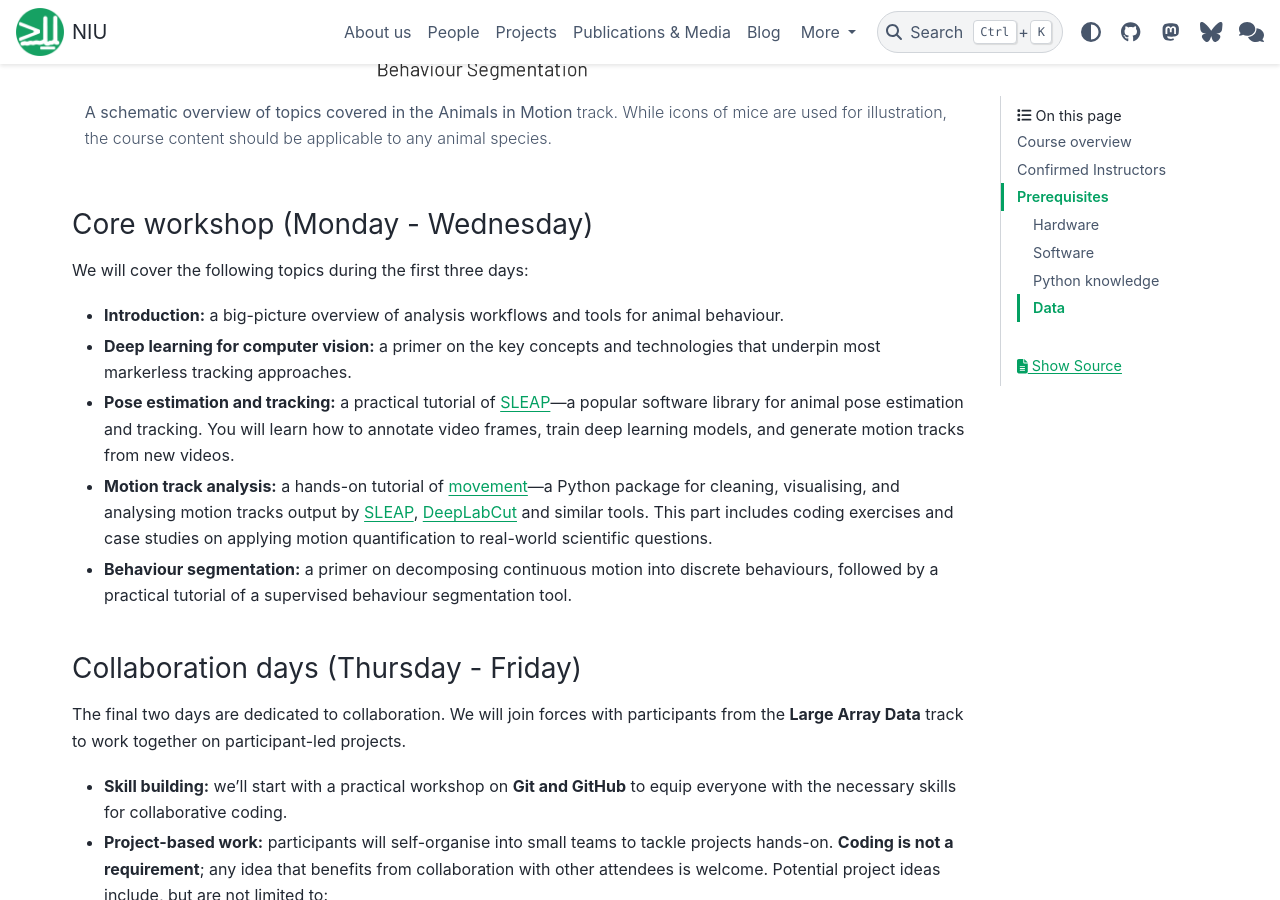
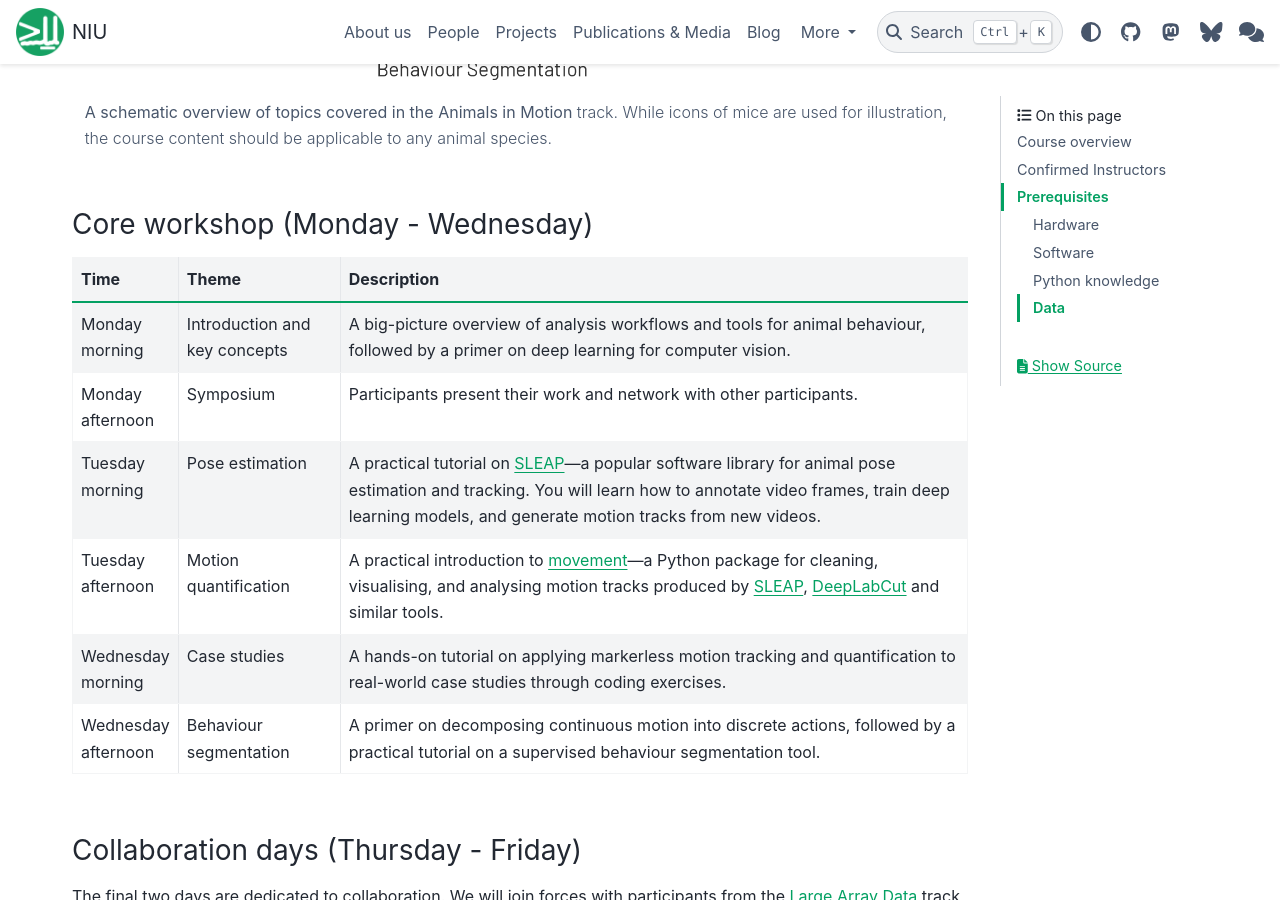
Before and after one commit to neuroinformatics-unit/neuroinformatics-unit.github.io, a Sphinx documentation site: the page built from docs/source/open-software-summer-school/2026/animals-in-motion.md, in a window 1280 px wide and 900 px high, scrolled down 1135 px. Built offline with Sphinx 7.4.7 and the PyData theme 0.15.4, drawn with Linux system fonts in a browser that asks for light colours; nearby versions of some CDN libraries.

Commit message:
Add schedule for Animals in Motion 2026 (#221)
* Add schedule as a table

* link to the large array data track page

* Update docs/source/open-software-summer-school/2026/animals-in-motion.md

Co-authored-by: Chang Huan Lo <changhuan.lo@ucl.ac.uk>

* tweak wording about movement

---------

Co-authored-by: Chang Huan Lo <changhuan.lo@ucl.ac.uk>

````diff
--- a/docs/source/open-software-summer-school/2026/animals-in-motion.md
+++ b/docs/source/open-software-summer-school/2026/animals-in-motion.md
@@ -29,18 +29,20 @@ While icons of mice are used for illustration, the course content should be appl
 ```
 
 ### Core workshop (Monday - Wednesday)
-We will cover the following topics during the first three days:
 
-* **Introduction:** a big-picture overview of analysis workflows and tools for animal behaviour.
-* **Deep learning for computer vision:** a primer on the key concepts and technologies that underpin most markerless tracking approaches.
-* **Pose estimation and tracking:** a practical tutorial of [SLEAP](https://sleap.ai/)—a popular software library for animal pose estimation and tracking. You will learn how to annotate video frames, train deep learning models, and generate motion tracks from new videos.
-* **Motion track analysis:** a hands-on tutorial of [movement](https://movement.neuroinformatics.dev)—a Python package for cleaning, visualising, and analysing motion tracks output by [SLEAP](https://sleap.ai/), [DeepLabCut](https://deeplabcut.org/) and similar tools. This part includes coding exercises and case studies on applying motion quantification to real-world scientific questions.
-* **Behaviour segmentation:** a primer on decomposing continuous motion into discrete behaviours, followed by a practical tutorial of a supervised behaviour segmentation tool.
+| Time | Theme | Description |
+| --- | --- | --- |
+| Monday<br>morning | Introduction and key concepts | A big-picture overview of analysis workflows and tools for animal behaviour, followed by a primer on deep learning for computer vision. |
+| Monday<br>afternoon | Symposium | Participants present their work and network with other participants. |
+| Tuesday<br>morning | Pose estimation | A practical tutorial on [SLEAP](https://sleap.ai/)—a popular software library for animal pose estimation and tracking. You will learn how to annotate video frames, train deep learning models, and generate motion tracks from new videos. |
+| Tuesday<br>afternoon | Motion quantification | A practical introduction to [movement](https://movement.neuroinformatics.dev)—a Python package for cleaning, visualising, and analysing motion tracks produced by [SLEAP](https://sleap.ai/), [DeepLabCut](https://deeplabcut.org/) and similar tools. |
+| Wednesday<br>morning | Case studies | A hands-on tutorial on applying markerless motion tracking and quantification to real-world case studies through coding exercises. |
+| Wednesday<br>afternoon | Behaviour segmentation | A primer on decomposing continuous motion into discrete actions, followed by a practical tutorial on a supervised behaviour segmentation tool. |
 
 
 ### Collaboration days (Thursday - Friday)
 
-The final two days are dedicated to collaboration. We will join forces with participants from the **Large Array Data** track to work together on participant-led projects.
+The final two days are dedicated to collaboration. We will join forces with participants from the [Large Array Data](track-large-array-data-2026) track to work together on participant-led projects.
 
 * **Skill building:** we'll start with a practical workshop on **Git and GitHub** to equip everyone with the necessary skills for collaborative coding.
 * **Project-based work:** participants will self-organise into small teams to tackle projects hands-on. **Coding is not a requirement**; any idea that benefits from collaboration with other attendees is welcome. Potential project ideas include, but are not limited to:
````
